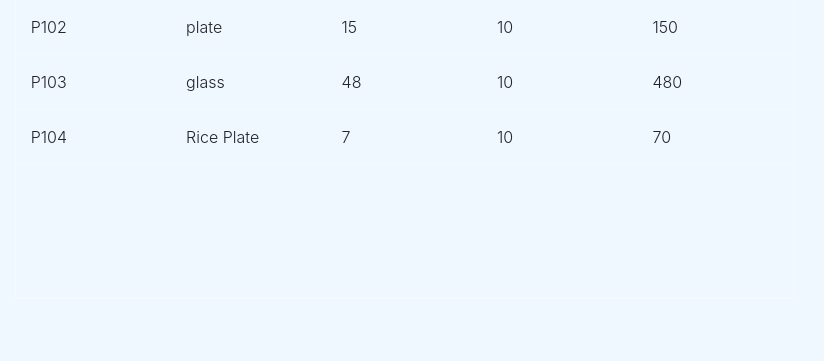
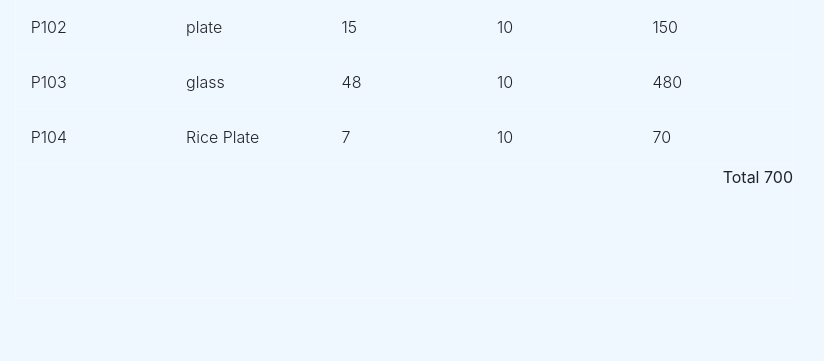
Before and after one commit to ashiq5566/s3_mini_project, a Django app: page /purchase/view/12 in a window 1280 px wide. Shown: the part 339-700 px from the top of the page, without its empty margins (438-1262 px from the left). Run offline with Django 4.2, Linux system fonts and the light colour scheme; a user stored in the database is signed in; data comes from the database, SQL or seed files in the repository; both versions use the stored data as it was after the commit; some libraries are stand-ins or nearby versions.

Commit message:
13/10/2022__1

```diff
--- a/dashboard/views.py
+++ b/dashboard/views.py
@@ -225,9 +225,14 @@ def purchase_view(request, pk):
     purchase_orders1 = PurchaseOrder.objects.all()
     current_po_number = purchase_orders1.values('id').filter(id=pk)[0]['id']
     purchase_order_views = PurchasedItems.objects.filter(po_number_id=current_po_number)
+    total_amt = 0
+    _id = PurchaseOrder.objects.get(id=pk).id
+    for each in PurchasedItems.objects.filter(po_number__id=_id):
+        total_amt += each.total_amt
     context = {
         'purchase_orders' : purchase_orders,
-        'purchase_order_views' : purchase_order_views
+        'purchase_order_views' : purchase_order_views,
+        'total_amt' : total_amt
     }
     return render(request, 'purchase/purchase_view.html',context)
 
@@ -256,10 +261,10 @@ def purchase_add(request, po_number):
     # not need
     total_amt = 0
     _id = PurchaseOrder.objects.get(po_number=po_number).id
-    print("LOGGGG:", _id)
+    # print("LOGGGG:", _id)
     for each in PurchasedItems.objects.filter(po_number__id=_id):
         total_amt += each.total_amt
-    print("TOTAL:", total_amt)
+    # print("TOTAL:", total_amt)
 
     if request.method == "POST":
         # not need
--- a/templates/purchase/purchase_add.html
+++ b/templates/purchase/purchase_add.html
@@ -52,7 +52,10 @@
 				</table>
 				<div class="text-right">
 					<form method="POST">
+            <label>Gross Total</label>
 						<input type="text" value="{{total_amt}}" readonly/>
+            <label>Discount</label>
+						<input type="text" name="discount" />
 					</form>
 				</div>
 			  </div>
--- a/templates/purchase/purchase_view.html
+++ b/templates/purchase/purchase_view.html
@@ -46,6 +46,10 @@
 					{% endfor %}
 				  </tbody>
 				</table>
+				<div class="text-right">
+					<label>Total</label>
+					<span>{{total_amt}}</span>
+				</div>
 			  </div>
 		</div>
 	</div>
```
Also changed, not shown: db.sqlite3.
